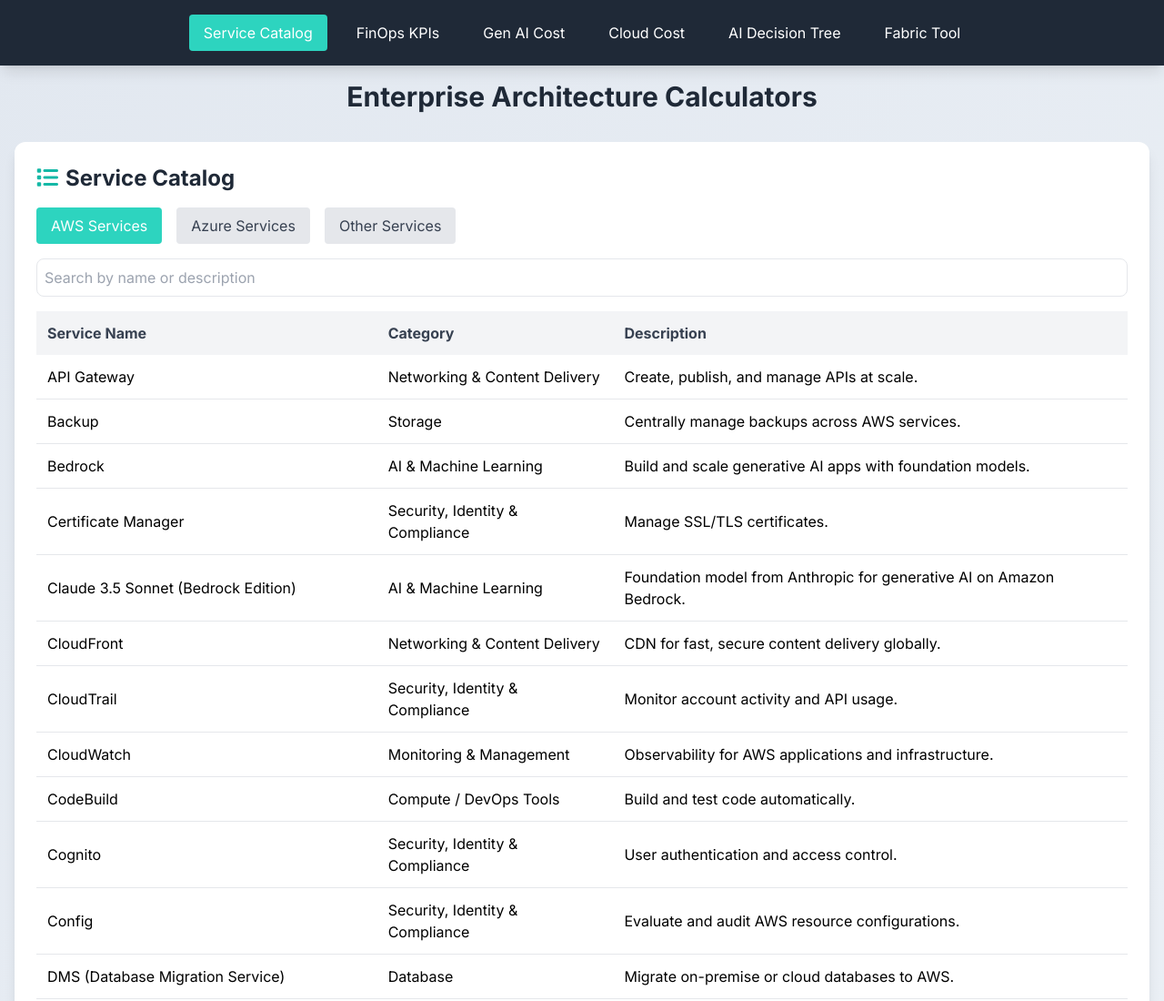
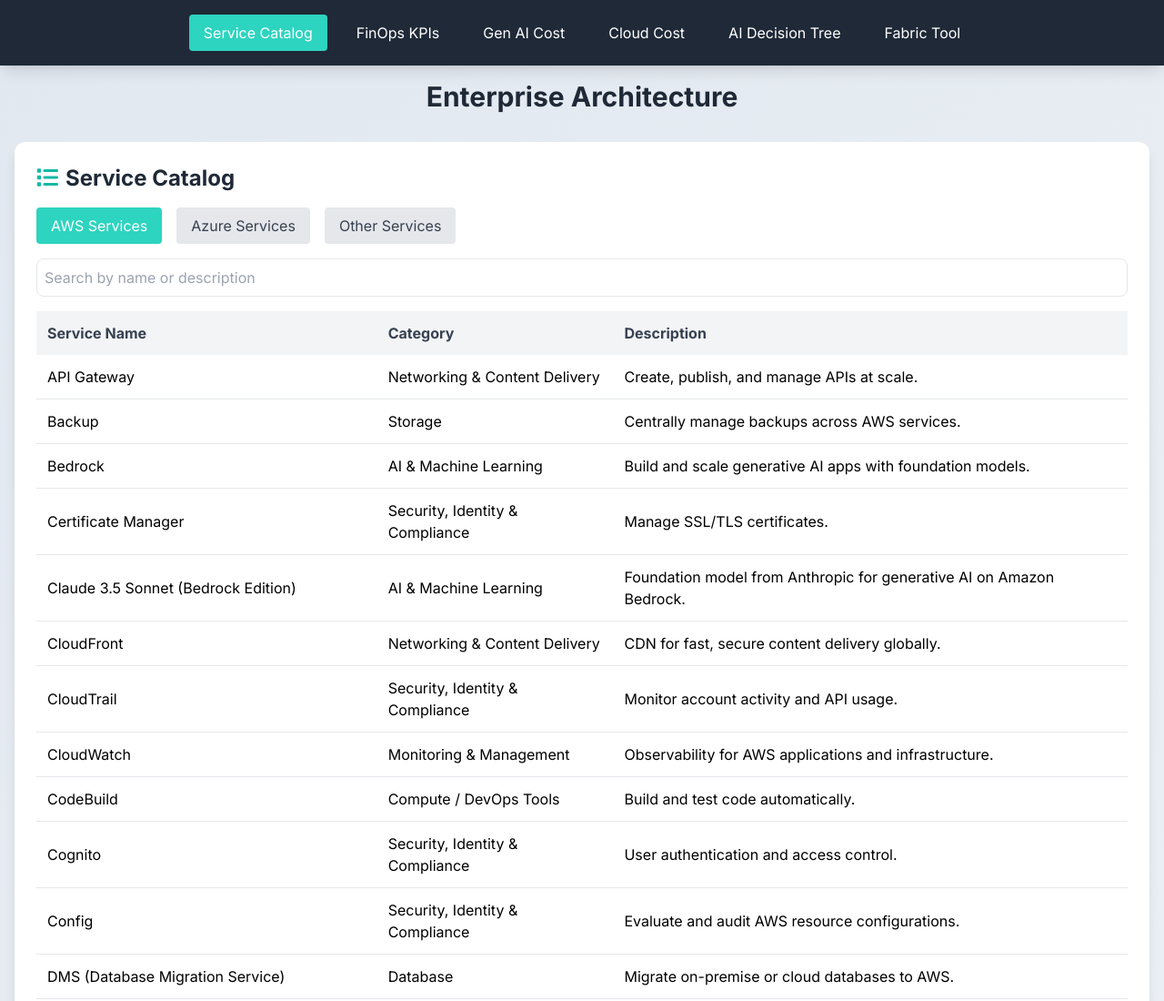
Before and after one commit to poornima-sivanand/ea-website-example, a plain HTML site: page index.html in a window 1280 px wide. Shown: the top 1100 px of the page at 91% size. Drawn offline with nearby package versions, Linux system fonts and the light colour scheme.

```diff
--- a/index.html
+++ b/index.html
@@ -65,7 +65,7 @@
   </nav>
 
   <div class="container mx-auto p-4">
-    <h1 class="text-3xl font-bold text-center mb-8 text-gray-800">Enterprise Architecture Calculators</h1>
+    <h1 class="text-3xl font-bold text-center mb-8 text-gray-800">Enterprise Architecture</h1>
 
     <!-- Tabbed Content -->
     <div id="main-tabs">
```
